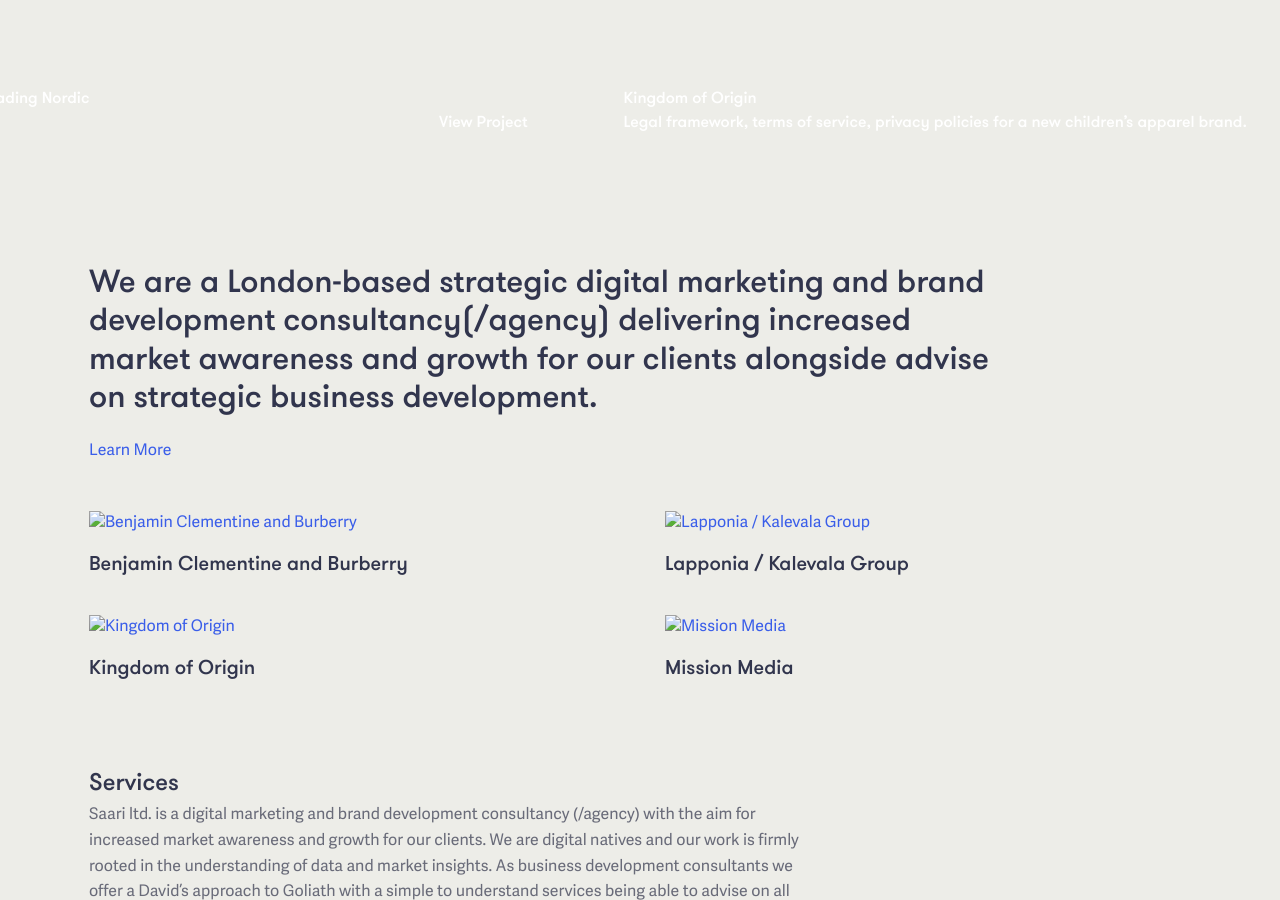
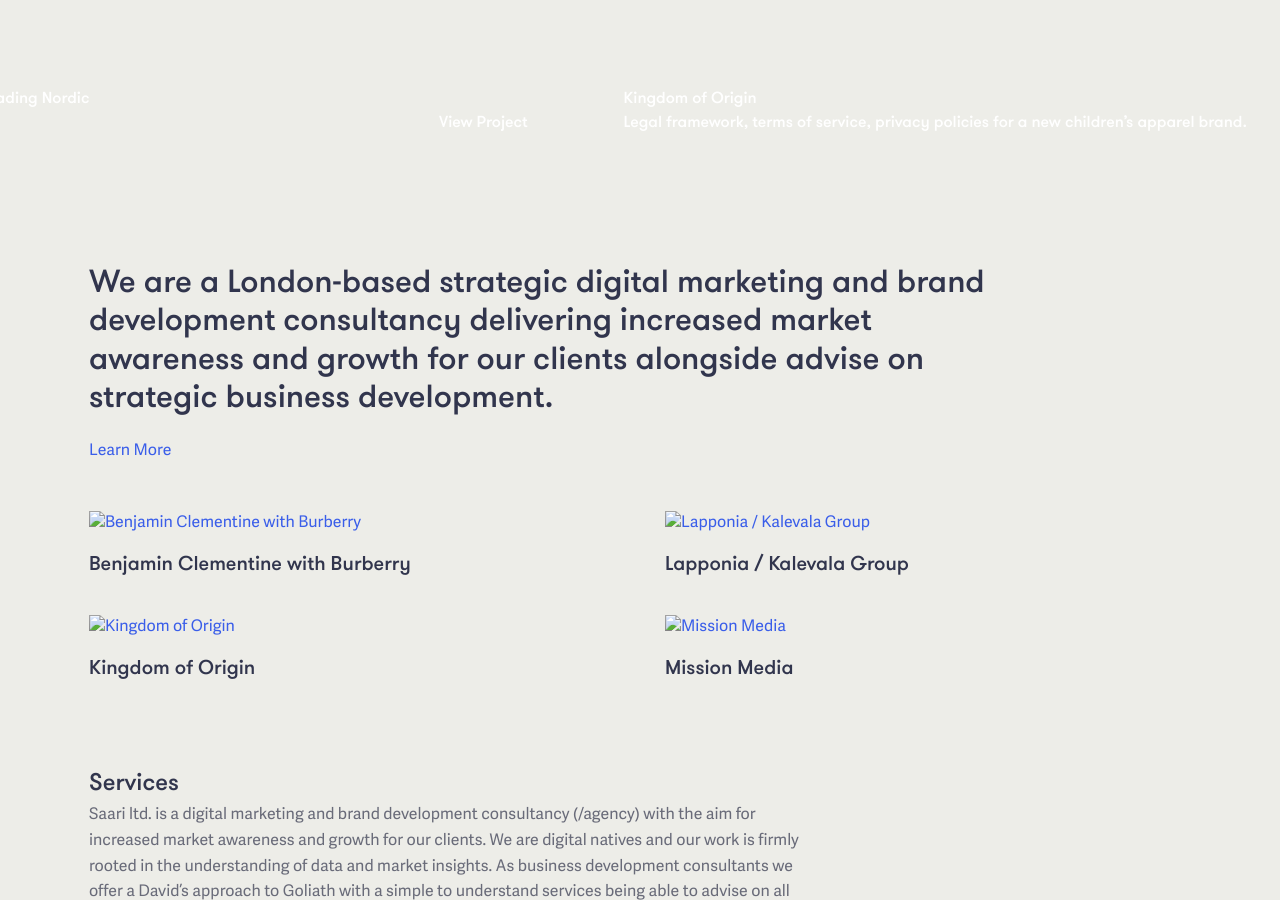
Before and after one commit to garethjohnsdesign/saari.co.uk, a Jekyll site: the page built from index.md, in a window 1280 px wide and 900 px high, scrolled down 449 px. Built offline with Jekyll 4.4.1, drawn with Linux system fonts in a browser that asks for light colours; some of the changed text lies outside the part shown.

Commit message:
Updated Benjamin Clementine and 1 other file

```diff
--- a/_projects/benjamin-clementine.markdown
+++ b/_projects/benjamin-clementine.markdown
@@ -1,19 +1,19 @@
 ---
-title: Benjamin Clementine and Burberry
+title: Benjamin Clementine with Burberry
 date: 2013-03-04 00:00:00 Z
 position: 0
 image: "/uploads/benjamin-clementine.jpg"
-feature-image: "/uploads/benjamin-clementine-feature.jpg"
-images:
-services:
-- Digital Marketing
-- Advertising
-- Strategy
 lead: Brand activation, digital strategy, original content, international marketing
   campaign for a Mercury Prize winning artist Benjamin Clementine and a leading fashion
   brand Burberry.
 is-featured: true
 is-hero: true
+services:
+- Digital Marketing
+- Advertising
+- Strategy
+feature-image: "/uploads/benjamin-clementine-feature.jpg"
+images:
 details:
 - title: Brief
   text: To design, develop and deliver an internationally aware communications and
--- a/index.md
+++ b/index.md
@@ -4,14 +4,14 @@
 image: "/assets/img/og-image.png"
 hero-image: "/uploads/hero.jpg"
 about-text: We are a London-based strategic digital marketing and brand development
-  consultancy(/agency) delivering increased market awareness and growth for our clients
-  alongside advise on strategic business development.
+  consultancy delivering increased market awareness and growth for our clients alongside
+  advise on strategic business development.
 services-text: Saari ltd. is a digital marketing and brand development consultancy
   (/agency) with the aim for increased market awareness and growth for our clients.
   We are digital natives and our work is firmly rooted in the understanding of data
   and market insights. As business development consultants we offer a David’s approach
   to Goliath with a simple to understand services being able to advise on all online
-  requirements from copyright & IP to communications and required web infrastructure.
+  requirements from copyright & IP to communications and appropriate web infrastructure.
   We aim to work towards clear KPI’s achieving common goals without friction always
   with client long term strategy in mind.
 contact-text: Saari is open for business, please contact us for enquiries, to discuss
```
